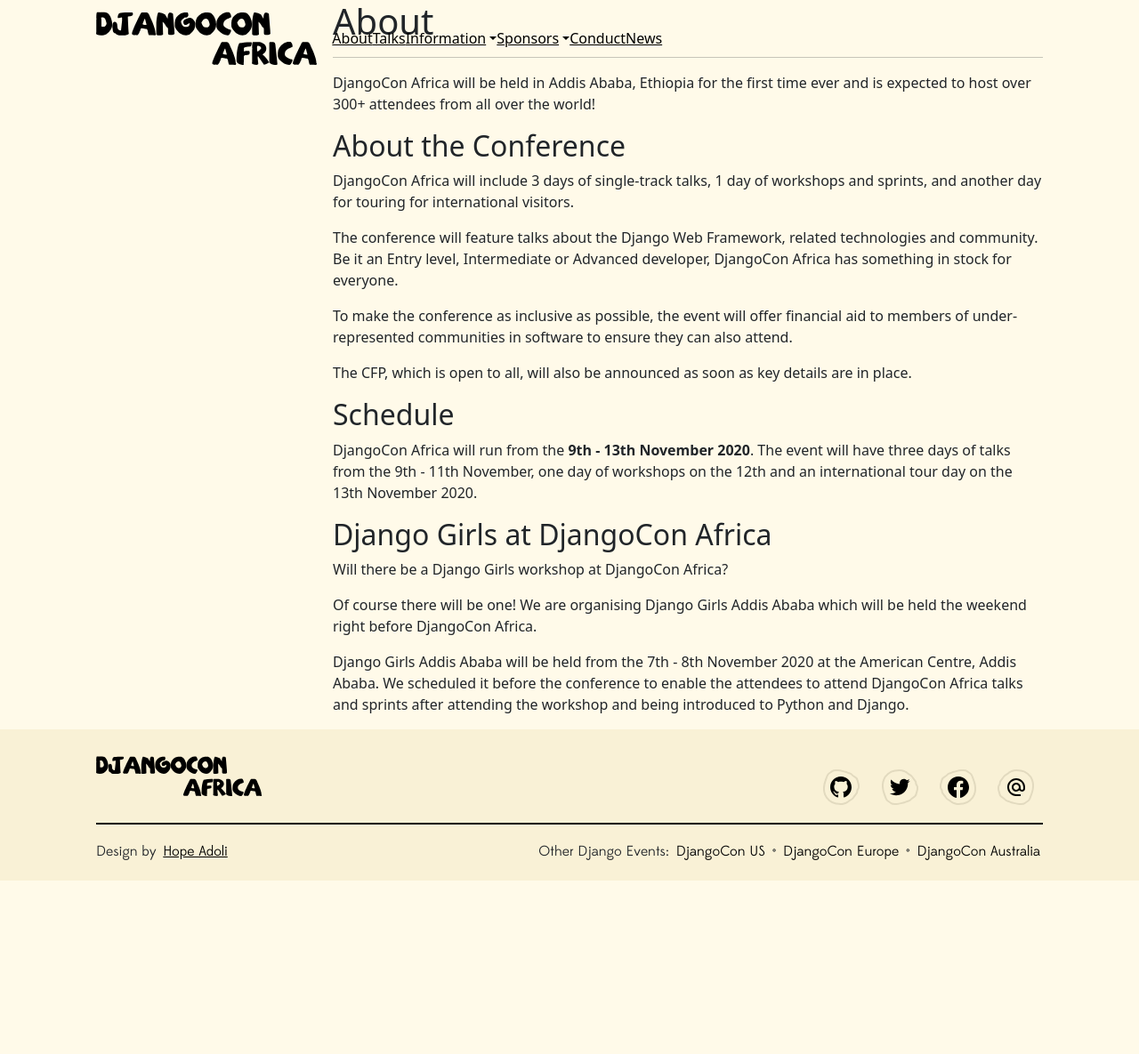
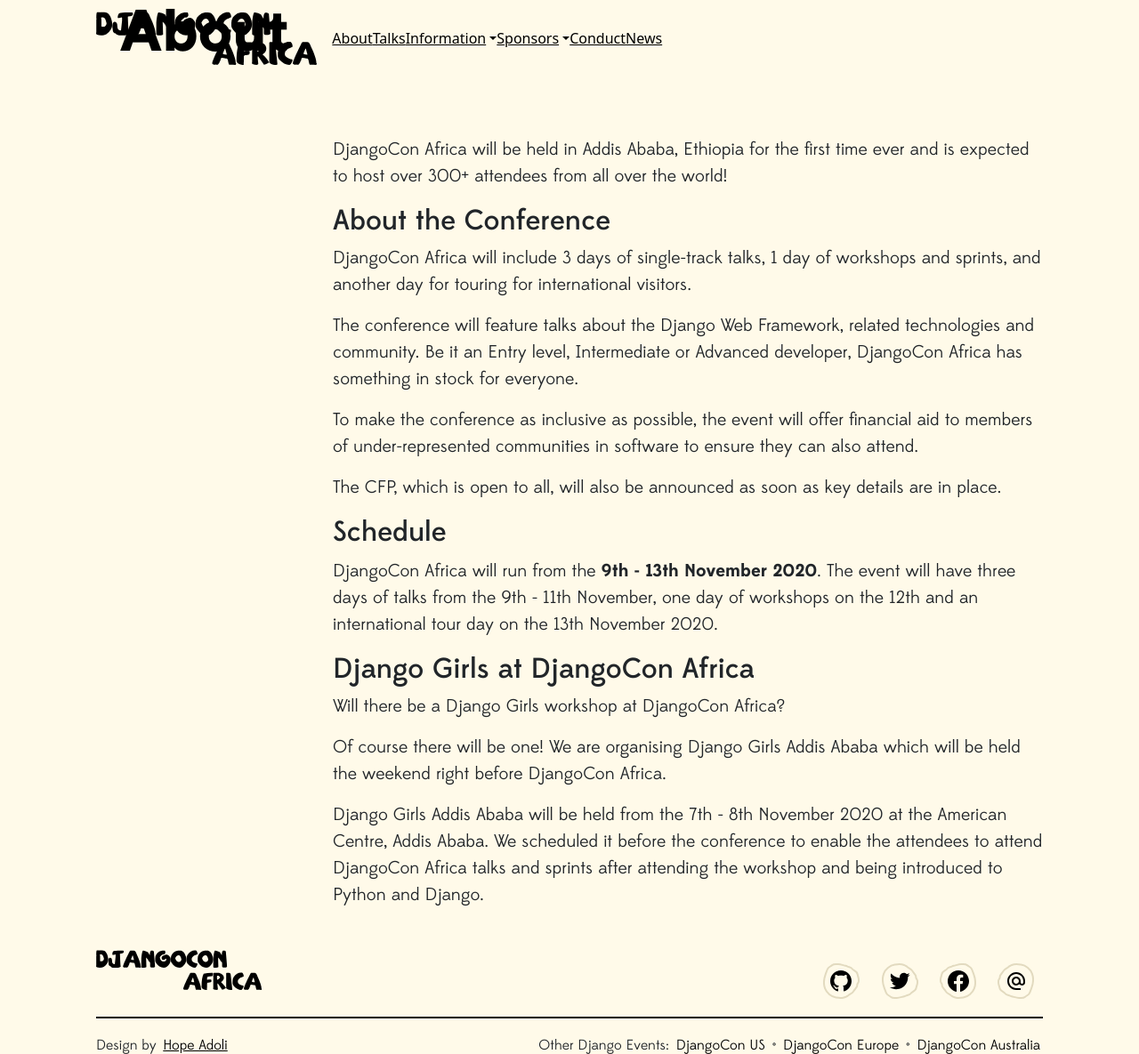
Before and after one commit to djangocon/2023.djangocon.africa, a Jekyll site: the page built from _pages/about.md, in a window 1280 px wide and 1185 px high. Shown: the whole window at 89% size. Built offline with Jekyll 4.4.1, drawn with Linux system fonts in a browser that asks for light colours.

Commit message:
change font and bullet style

```diff
--- a/_layouts/default.html
+++ b/_layouts/default.html
@@ -14,7 +14,7 @@
   <section class="ftco-section services-section">
     <div class="container">
       <div class="d-flex justify-content-end">
-        <div class="col-lg-9 col-12 content">
+        <div class="col-lg-9 col-12 content djc-default">
           {{content}}
         </div>
       </div>
--- a/static/css/style.css
+++ b/static/css/style.css
@@ -159,7 +159,7 @@
   line-height: 30px;
   color: #000000;
   overflow-wrap: break-word;
-}
+}appointment
 
 /* footer */
 footer {
@@ -220,3 +220,35 @@
 .djc-events a{
   text-decoration: none;
 }
+
+.djc-default {
+  font-family: "Edmondsans";
+  font-style: normal;
+  font-weight: 400;
+  font-size: 20px;
+  line-height: 30px;
+}
+
+.djc-default >.h1 {
+  font-family: 'Circular Std';
+  font-style: normal;
+  font-weight: 700;
+  font-size: 65px;
+  line-height: 73px;
+  color: black;
+  width: 388px;
+  height: 146px;
+  margin-left: -30%;
+}
+
+.djc-default > hr {
+  display: none;
+}
+
+.djc-default > ul {
+  list-style-type:' • ';
+}
+
+.djc-default > li {
+  padding-left: 10px
+}
```
